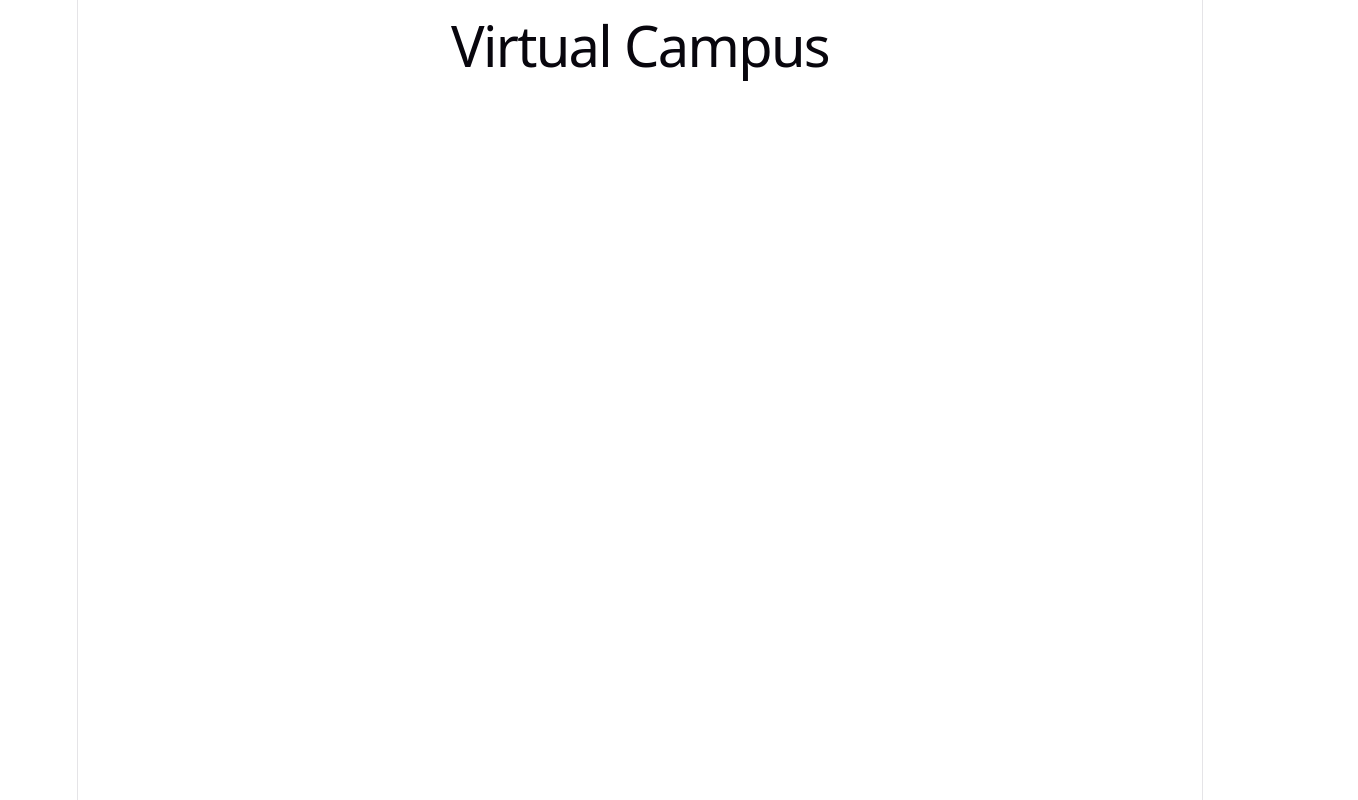
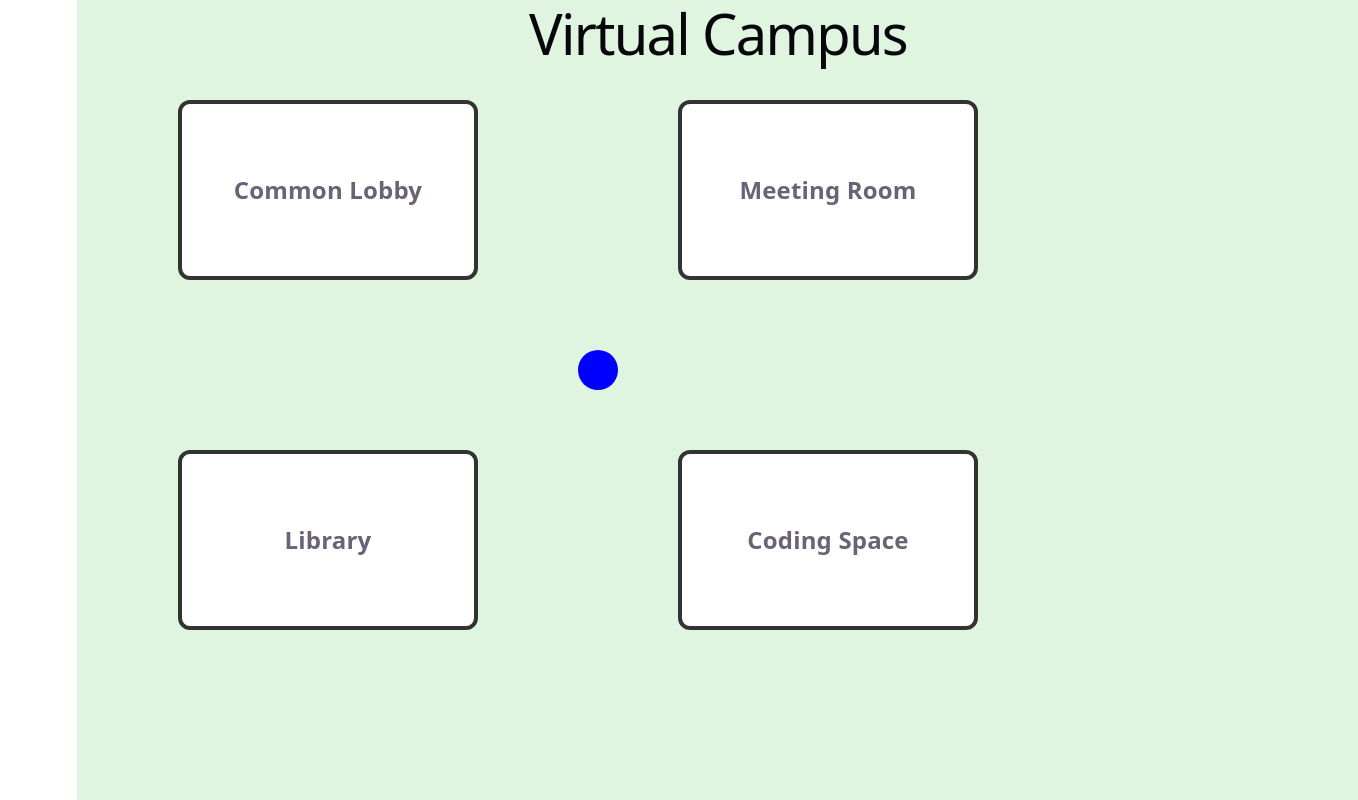
Before and after one commit to Rishu2913/xyz, a React (Vite) app in the folder client/: page /campus in a window 1280 px wide. Shown: the whole page, 1358 px wide, since content can reach past the window. Built offline with nearby package versions, Linux system fonts and the light colour scheme.

Commit message:
feat: add avatar movement and room interaction

```diff
--- a/client/src/App.jsx
+++ b/client/src/App.jsx
@@ -1,11 +1,45 @@
 import { BrowserRouter, Routes, Route } from "react-router-dom";
 import Campus from "./pages/Campus";
+
+function Placeholder({ name }) {
+    return (
+        <div
+            style={{
+                padding: "40px",
+                fontFamily: "Arial",
+            }}
+        >
+            <h1>{name}</h1>
+            <p>You entered the {name}.</p>
+        </div>
+    );
+}
 
 function App() {
     return (
         <BrowserRouter>
             <Routes>
                 <Route path="/campus" element={<Campus />} />
+
+                <Route
+                    path="/lobby"
+                    element={<Placeholder name="Common Lobby" />}
+                />
+
+                <Route
+                    path="/meeting"
+                    element={<Placeholder name="Meeting Room" />}
+                />
+
+                <Route
+                    path="/library"
+                    element={<Placeholder name="Library" />}
+                />
+
+                <Route
+                    path="/coding-space"
+                    element={<Placeholder name="Coding Space" />}
+                />
             </Routes>
         </BrowserRouter>
     );
--- a/client/src/pages/Campus.jsx
+++ b/client/src/pages/Campus.jsx
@@ -1,7 +1,317 @@
+import { useEffect, useRef, useState } from "react";
+import { useNavigate } from "react-router-dom";
+
+const ROOMS = [
+    {
+        id: "lobby",
+        name: "Common Lobby",
+        x: 100,
+        y: 100,
+        width: 300,
+        height: 180,
+    },
+    {
+        id: "meeting",
+        name: "Meeting Room",
+        x: 600,
+        y: 100,
+        width: 300,
+        height: 180,
+    },
+    {
+        id: "library",
+        name: "Library",
+        x: 100,
+        y: 450,
+        width: 300,
+        height: 180,
+
+        door: {
+            side: "top",
+            position: 150,
+            width: 80
+        }
+    },
+    {
+        id: "coding",
+        name: "Coding Space",
+        x: 600,
+        y: 450,
+        width: 300,
+        height: 180,
+    },
+];
+
 function Campus() {
+    const navigate = useNavigate();
+    const [position, setPosition] = useState({
+        x: 500,
+        y: 350,
+    });
+
+    const [nearRoom, setNearRoom] = useState(null);
+
+    const keys = useRef({
+        w: false,
+        a: false,
+        s: false,
+        d: false,
+    });
+
+    const getNearbyRoom = (x, y) => {
+        const AVATAR_SIZE = 40;
+        const INTERACTION_DISTANCE = 50;
+
+        return ROOMS.find((room) => {
+            const door = room.door;
+
+            if (!door) return false;
+
+            let doorX;
+            let doorY;
+
+            if (door.side === "top" || door.side === "bottom") {
+                doorX = room.x + door.position;
+                doorY =
+                    door.side === "top"
+                        ? room.y
+                        : room.y + room.height;
+            } else {
+                doorX =
+                    door.side === "left"
+                        ? room.x
+                        : room.x + room.width;
+
+                doorY = room.y + door.position;
+            }
+
+            const avatarCenterX = x + AVATAR_SIZE / 2;
+            const avatarCenterY = y + AVATAR_SIZE / 2;
+
+            const distance = Math.sqrt(
+                Math.pow(avatarCenterX - doorX, 2) +
+                Math.pow(avatarCenterY - doorY, 2)
+            );
+
+            return distance < INTERACTION_DISTANCE;
+        });
+    };
+
+    useEffect(() => {
+        const handleInteraction = (event) => {
+            if (event.key.toLowerCase() === "e" && nearRoom) {
+                const routes = {
+                    lobby: "/lobby",
+                    meeting: "/meeting",
+                    library: "/library",
+                    coding: "/coding-space",
+                };
+
+                const route = routes[nearRoom];
+
+                if (route) {
+                    navigate(route);
+                }
+            }
+        };
+
+        window.addEventListener("keydown", handleInteraction);
+
+        return () => {
+            window.removeEventListener("keydown", handleInteraction);
+        };
+    }, [nearRoom]);
+
+    useEffect(() => {
+        const handleKeyDown = (event) => {
+            const key = event.key.toLowerCase();
+
+            if (key in keys.current) {
+                keys.current[key] = true;
+            }
+        };
+
+        const handleKeyUp = (event) => {
+            const key = event.key.toLowerCase();
+
+            if (key in keys.current) {
+                keys.current[key] = false;
+            }
+        };
+
+        window.addEventListener("keydown", handleKeyDown);
+        window.addEventListener("keyup", handleKeyUp);
+
+        return () => {
+            window.removeEventListener("keydown", handleKeyDown);
+            window.removeEventListener("keyup", handleKeyUp);
+        };
+    }, []);
+
+    useEffect(() => {
+        let animationFrame;
+
+        const AVATAR_SIZE = 40;
+        const SPEED = 4;
+
+        const checkCollision = (x, y) => {
+            return ROOMS.some((room) => {
+                return (
+                    x < room.x + room.width &&
+                    x + AVATAR_SIZE > room.x &&
+                    y < room.y + room.height &&
+                    y + AVATAR_SIZE > room.y
+                );
+            });
+        };
+
+        const move = () => {
+            setPosition((prev) => {
+                let { x, y } = prev;
+
+                // -------------------------
+                // X movement
+                // -------------------------
+
+                let nextX = x;
+
+                if (keys.current.a) {
+                    nextX -= SPEED;
+                }
+
+                if (keys.current.d) {
+                    nextX += SPEED;
+                }
+
+                // Check X collision only
+                if (!checkCollision(nextX, y)) {
+                    x = nextX;
+                }
+
+                // -------------------------
+                // Y movement
+                // -------------------------
+
+                let nextY = y;
+
+                if (keys.current.w) {
+                    nextY -= SPEED;
+                }
+
+                if (keys.current.s) {
+                    nextY += SPEED;
+                }
+
+                // Check Y collision only
+                if (!checkCollision(x, nextY)) {
+                    y = nextY;
+                }
+
+                // -------------------------
+                // Campus boundaries
+                // -------------------------
+
+                const maxX = window.innerWidth - AVATAR_SIZE;
+                const maxY = window.innerHeight - AVATAR_SIZE;
+
+                x = Math.max(0, Math.min(x, maxX));
+                y = Math.max(0, Math.min(y, maxY));
+                const nearbyRoom = getNearbyRoom(x, y);
+                setNearRoom(nearbyRoom ? nearbyRoom.id : null);
+
+                return { x, y };
+            });
+
+            animationFrame = requestAnimationFrame(move);
+        };
+
+        animationFrame = requestAnimationFrame(move);
+
+        return () => {
+            cancelAnimationFrame(animationFrame);
+        };
+    }, []);
+
     return (
-        <div>
-            <h1>Virtual Campus</h1>
+        <div
+            style={{
+                width: "100vw",
+                height: "100vh",
+                backgroundColor: "#dff5df",
+                position: "relative",
+                overflow: "hidden",
+            }}
+        >
+            {/* Campus title */}
+            <h1
+                style={{
+                    position: "absolute",
+                    top: 20,
+                    left: "50%",
+                    transform: "translateX(-50%)",
+                    margin: 0,
+                }}
+            >
+                Virtual Campus
+            </h1>
+
+            {/* Rooms */}
+            {ROOMS.map((room) => (
+                <div
+                    key={room.id}
+                    style={{
+                        position: "absolute",
+                        left: room.x,
+                        top: room.y,
+                        width: room.width,
+                        height: room.height,
+                        backgroundColor: "#ffffff",
+                        border: "4px solid #333",
+                        borderRadius: "12px",
+                        display: "flex",
+                        alignItems: "center",
+                        justifyContent: "center",
+                        fontSize: "24px",
+                        fontWeight: "bold",
+                        boxSizing: "border-box",
+                    }}
+                >
+                    {room.name}
+                </div>
+            ))}
+
+            {nearRoom && (
+                <div
+                    style={{
+                        position: "absolute",
+                        bottom: "40px",
+                        left: "50%",
+                        transform: "translateX(-50%)",
+                        backgroundColor: "rgba(0, 0, 0, 0.8)",
+                        color: "white",
+                        padding: "12px 20px",
+                        borderRadius: "8px",
+                        zIndex: 20,
+                    }}
+                >
+                    Press E to enter{" "}
+                    {ROOMS.find((room) => room.id === nearRoom)?.name}
+                </div>
+            )}
+
+            {/* Avatar */}
+            <div
+                style={{
+                    position: "absolute",
+                    left: position.x,
+                    top: position.y,
+                    width: "40px",
+                    height: "40px",
+                    backgroundColor: "blue",
+                    borderRadius: "50%",
+                    zIndex: 10,
+                }}
+            />
         </div>
     );
 }
```
